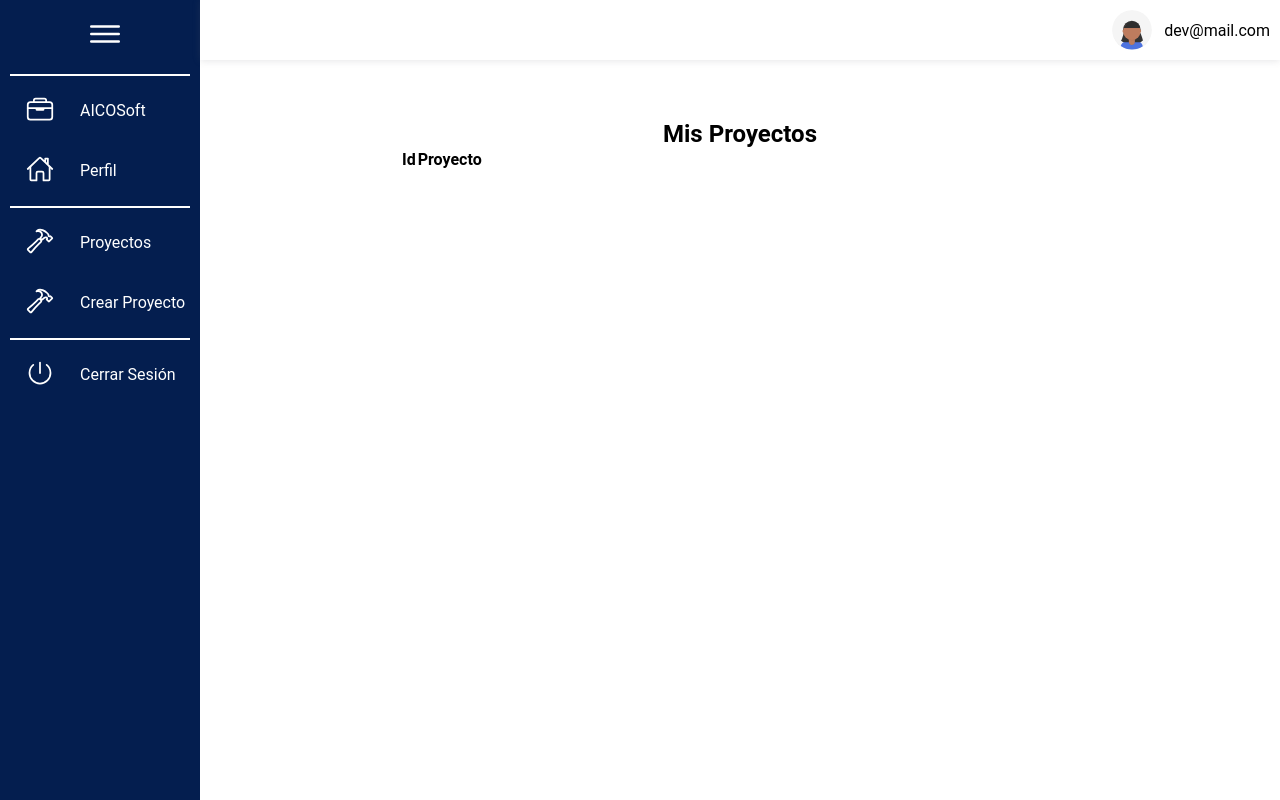
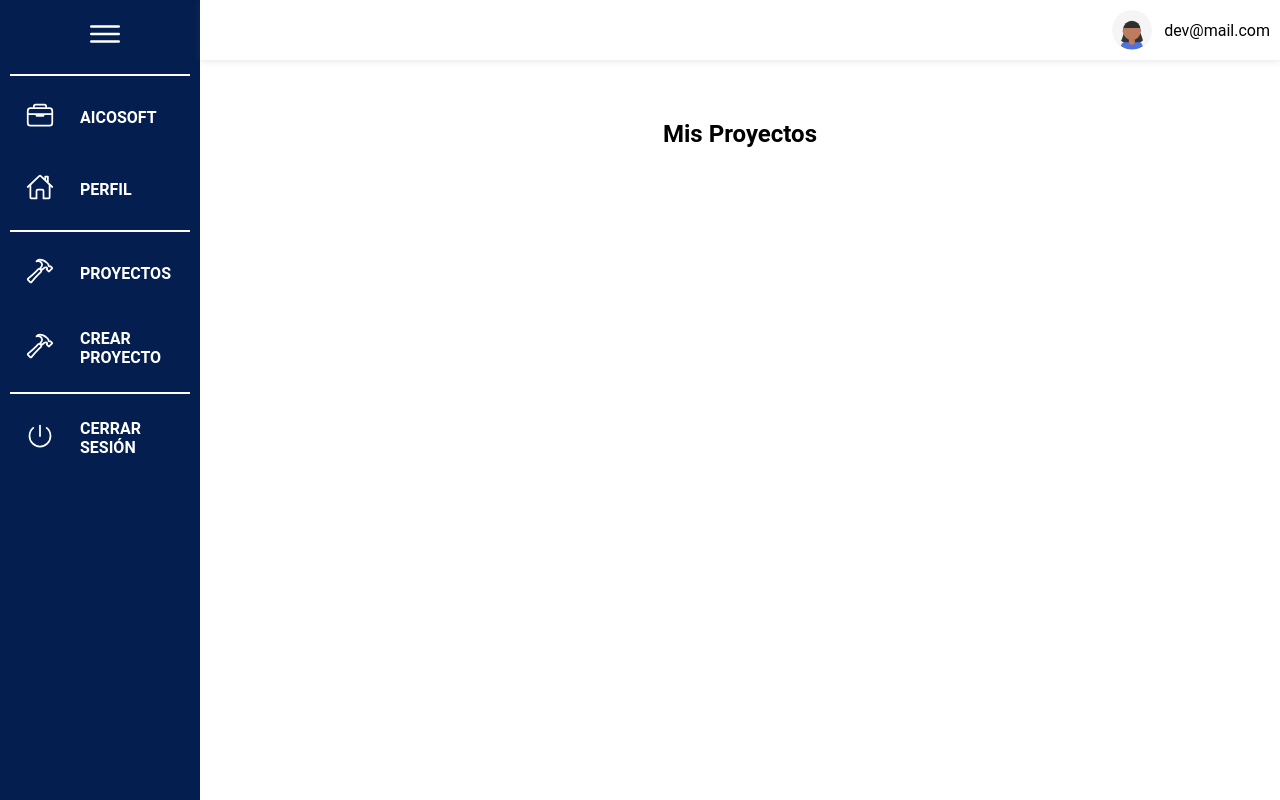
Before and after one commit to DevGragy/AICOSoft, a PHP site: page /Views/proyectos.php in a window 1280 px wide; the page is wider, and only the part inside the window is pictured. Run offline with PHP 8.4, Linux system fonts and the light colour scheme; a user stored in the database is signed in; tables that the repository leaves empty or names only in its code hold one stand-in row (values such as "Sample post"); lists and menus that the app fills with data are empty; some libraries are stand-ins or nearby versions.

Commit message:
Proyectos Frontend

```diff
--- a/Config/config.php
+++ b/Config/config.php
@@ -5,8 +5,8 @@
     //$db = "u175573487_aico";
 
     $servidor = "localhost";
-    $usuario = "root";
-    $password = "";
+    $usuario = "admin";
+    $password = "root";
     $db = "aico";
     $conexion = new mysqli($servidor, $usuario, $password, $db);
 
--- a/Views/includes/footer.php
+++ b/Views/includes/footer.php
@@ -24,6 +24,8 @@ toggle.onclick = function() {
     topbar.classList.toggle('baract')
 }
 </script>
+<script src="../public/js/projects.js"></script>
+<script src="https://cdn.jsdelivr.net/npm/sweetalert2@11"></script>
+
 </body>
-
 </html>
--- a/Views/includes/header.php
+++ b/Views/includes/header.php
@@ -47,7 +47,7 @@
                         <span class="icon">
                             <ion-icon name="hammer-outline"></ion-icon>
                         </span>
-                        <span class="title">Crear Proyecto</span>
+                        <span class="title">Crear <br> Proyecto</span>
                     </a>
                 </li>
                 <hr class="linea4">
--- a/Views/proyectos.php
+++ b/Views/proyectos.php
@@ -8,7 +8,7 @@ $rol = $_SESSION["id_rol"];
 
 if (isset($_SESSION["username"])) {
 
-    $query = "SELECT id_project, project_name, id_user FROM projects WHERE id_user = $user_id";
+    $query = "SELECT * FROM projects WHERE id_user = $user_id";
     $resultado = mysqli_query($conexion, $query);
     require_once "../Views/includes/header.php"
 ?>
@@ -29,22 +29,22 @@ if (isset($_SESSION["username"])) {
             Mis Proyectos
         </h2>
 
-        <table class="center">
-            <thead>
-                <tr>
-                    <th>Id</th>
-                    <th>Proyecto</th>
-                </tr>
-            </thead>
-            <tbody>
-                <?php while ($row = $resultado->fetch_assoc()) { ?>
-                <tr>
-                    <td> <?php echo $row['id_project']; ?> </td>
-                    <td> <?php echo $row['project_name']; ?> </td>
-                </tr>
-                <?php } ?>
-            </tbody>
-        </table>
+
+
+        <div class="projects-cards">
+        <?php while ($row = $resultado->fetch_assoc()) { ?>
+                <div class="project-card">
+                    <a class="pointer" href='proyectos.php?id=<?php echo $row['url']; ?>'>
+                        <h3> <?php echo $row['project_name']; ?> </h3>
+                        <h3> <?php echo $row['description']; ?> </h3>
+                    </a>
+                    <div class="project-actions">
+                        <a class="pointer btn-submit" href="editar-proyecto.php?id=<?php echo $row['url']; ?>">Editar</a>
+                        <a class="pointer btn-submit" href="borrar-proyecto.php?id=<?php echo $row['url']; ?>">Borrar</a>
+                    </div>
+                </div>
+        <?php } ?>
+        </div>
     </div>
 
 </main>
--- a/public/css/main.css
+++ b/public/css/main.css
@@ -377,6 +377,10 @@ span {
     margin-bottom: 5px;
 }
 
+.navigation ul li:nth-child(n+2) {
+    margin: 20px 0;
+}
+
 .navigation ul li:last-child {
     justify-self: flex-end;
 }
@@ -428,11 +432,12 @@ span {
     position: relative;
     display: block;
     padding: 0 0px;
-    height: 60px;
-    line-height: 60px;
-    text-align: start;
-    white-space: nowrap;
+    /* height: 60px; */
+    /* line-height: 60px; */
+    /* white-space: nowrap; */
     padding-left: 10px;
+    text-transform: uppercase;
+    font-weight: 700;
 }
 
 .navigation ul li a span {
@@ -601,3 +606,29 @@ span {
 }
 
 /* --------- PERFIL */
+
+/* --------- PROYECTOS */
+.projects-cards {
+    display: grid;
+    justify-content: center;
+    align-items: center;
+    grid-template-columns: 1fr 1fr;
+    gap: 20px;
+}
+
+.project-card {
+    box-shadow: 0px 0px 8px 0px rgba(100, 100, 111, 0.2);
+    margin: 20px 0;
+    padding: 20px 16px;
+}
+
+.project-card h3 {
+    margin-bottom: 20px;
+}
+
+.project-actions {
+    display: flex;
+    justify-content: center;
+    border-top: 1px solid;
+}
+/* --------- PROYECTOS */
--- /dev/null
+++ b/public/js/projects.js
@@ -0,0 +1,9 @@
+const validatedProjects = () => {
+    let name = document.querySelector('#projectName').value;
+    let description = document.querySelector('#projectDes').value;
+
+    if(name.trim() === '' || description.trim() === '') {
+        alert('Los campos son obligatorios')
+        return
+    }
+}
```
Also changed, not shown: Views/borrar-proyecto.php (added, +41 -0 lines), Views/crear-proyecto.php (+8 -6 lines), Views/perfil.php (+0 -10 lines), Views/editar-proyecto.php (added).
